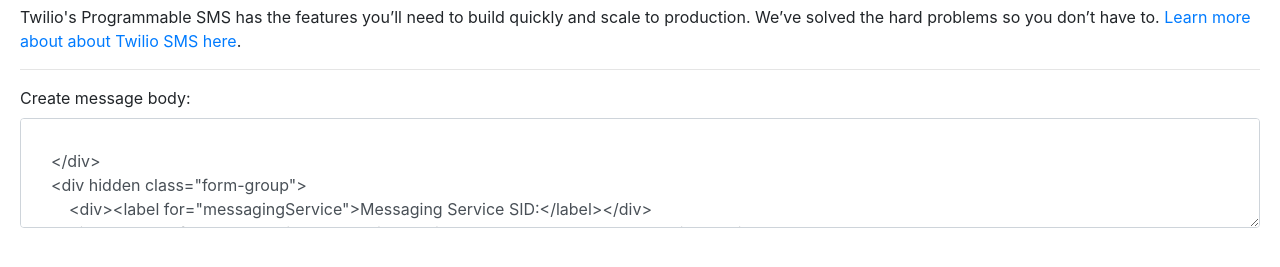
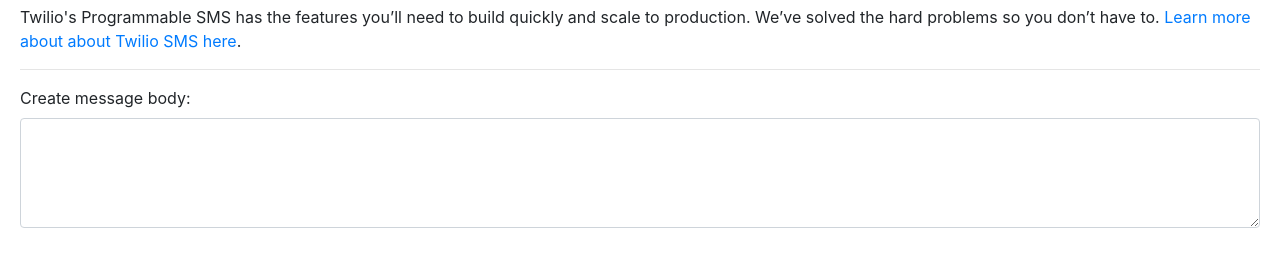
Before and after one commit to Nandakumar1418/activity, a website: page public/index.html in a window 1280 px wide. Shown: the part 61-328 px from the top of the page. Drawn offline with nearby package versions, Linux system fonts and the light colour scheme.

Commit message:
Update index.html

```diff
--- a/public/index.html
+++ b/public/index.html
@@ -40,7 +40,7 @@
     <hr>
     <div class="form-group">
         <div><label for="messageBody">Create message body:</label></div>
-        <textarea class="form-control" id="messageBody" type="text" name="messageBody" value="" rows="4" style="width:100%">
+        <textarea class="form-control" id="messageBody" type="text" name="messageBody" rows="4" style="width:100%"></textarea>
     </div>
     <div hidden class="form-group">
         <div><label for="messagingService">Messaging Service SID:</label></div>
```
